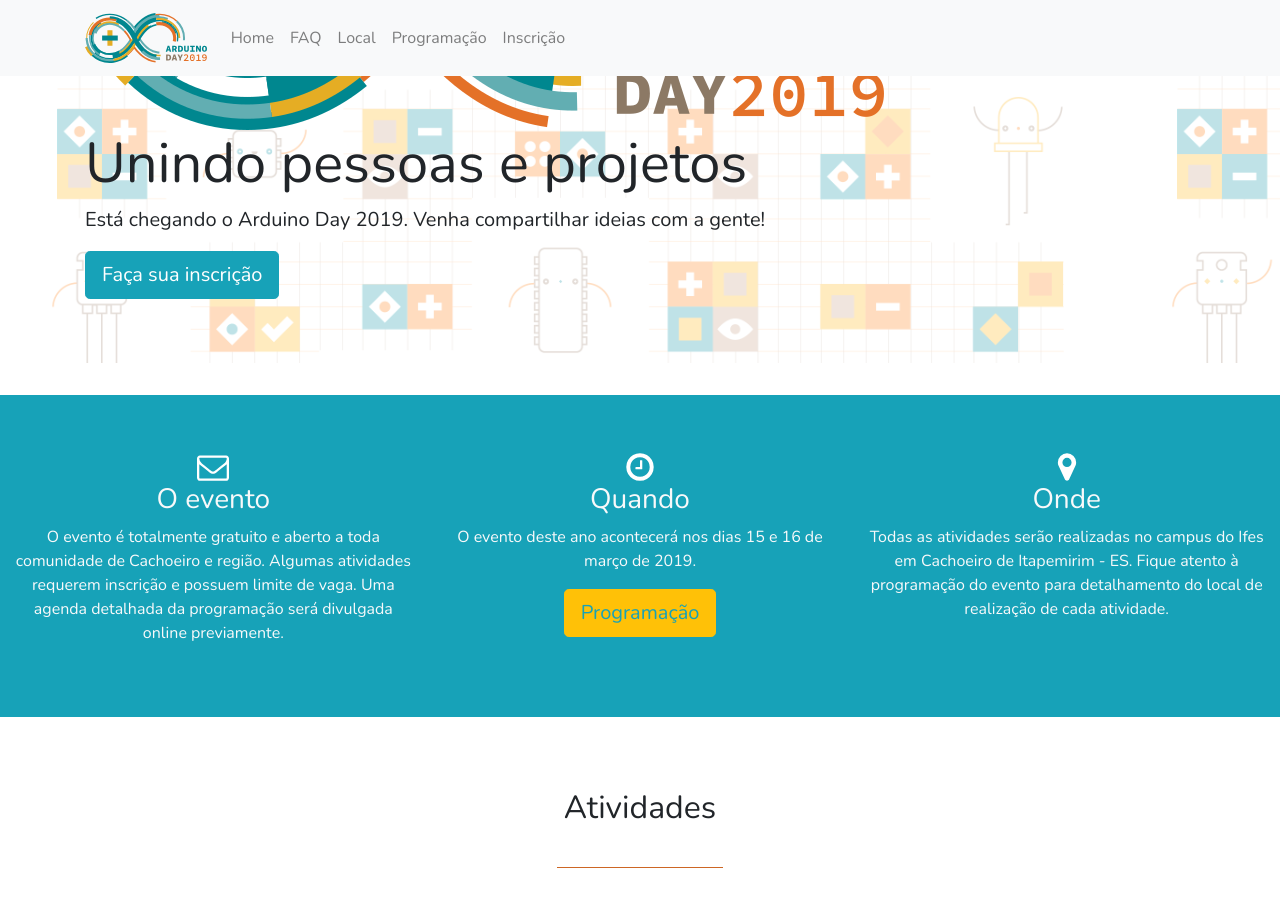
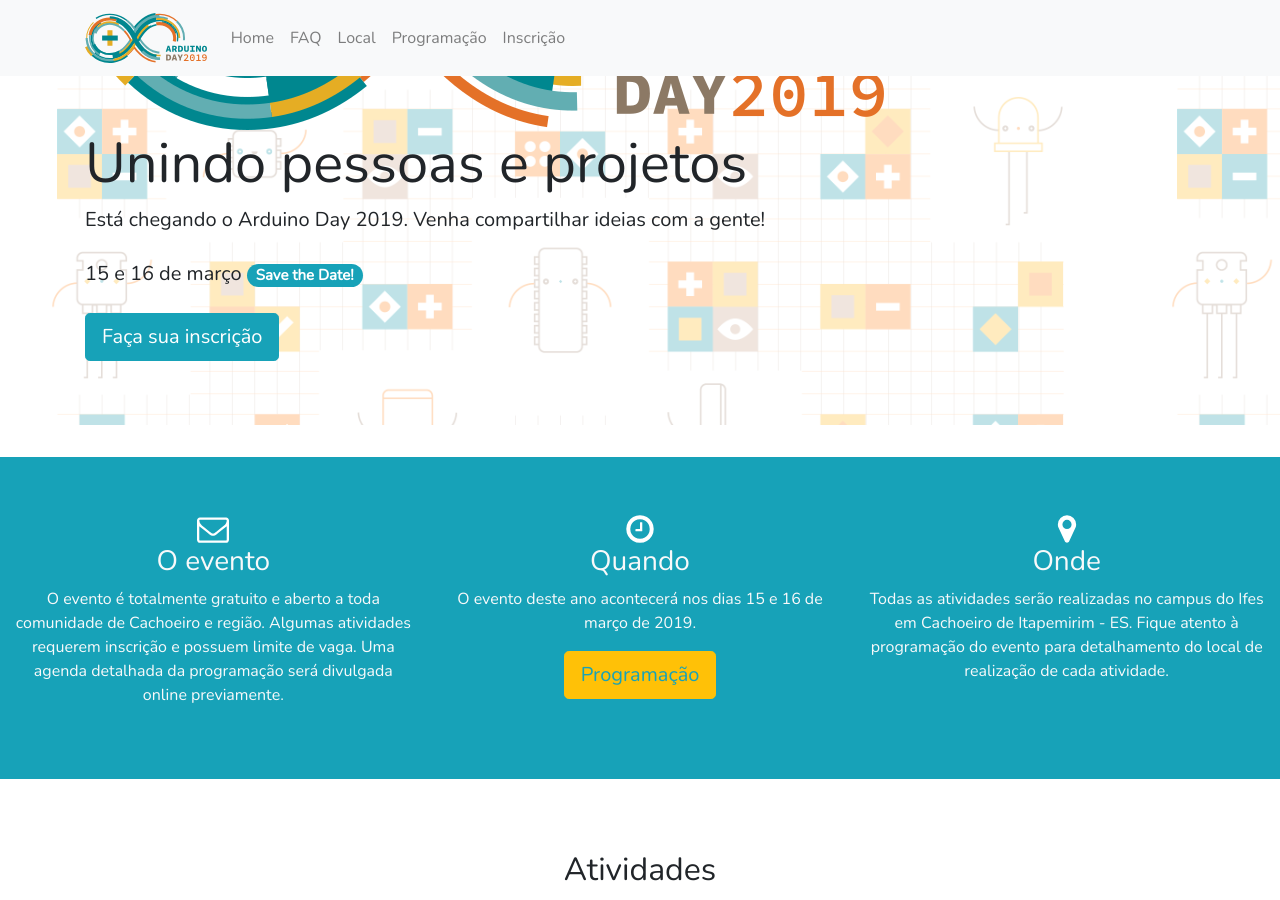
Before and after one commit to arduinodayci/arduinodayci, a Jekyll site: the page built from index.html, in a window 1280 px wide and 900 px high, scrolled down 343 px. Built offline with Jekyll 4.4.1, drawn with Linux system fonts in a browser that asks for light colours.

Commit message:
add datas

```diff
--- a/index.html
+++ b/index.html
@@ -8,6 +8,7 @@ title: Home
   	<img src="{{ site.baseurl }}/assets/img/arduinoday19.png" class="img-fluid">
     <h1 class="display-4">Unindo pessoas e projetos</h1>
     <p class="lead">Está chegando o Arduino Day 2019. Venha compartilhar ideias com a gente!</p>
+    <p class="lead py-2">15 e 16 de março <span class="badge badge-pill badge-info">Save the Date!</span></p>
     <a class="btn btn-info btn-lg" href="{{ site.url }}/inscricao/" role="button">Faça sua inscrição</a>
   </div>
 </div>
```
